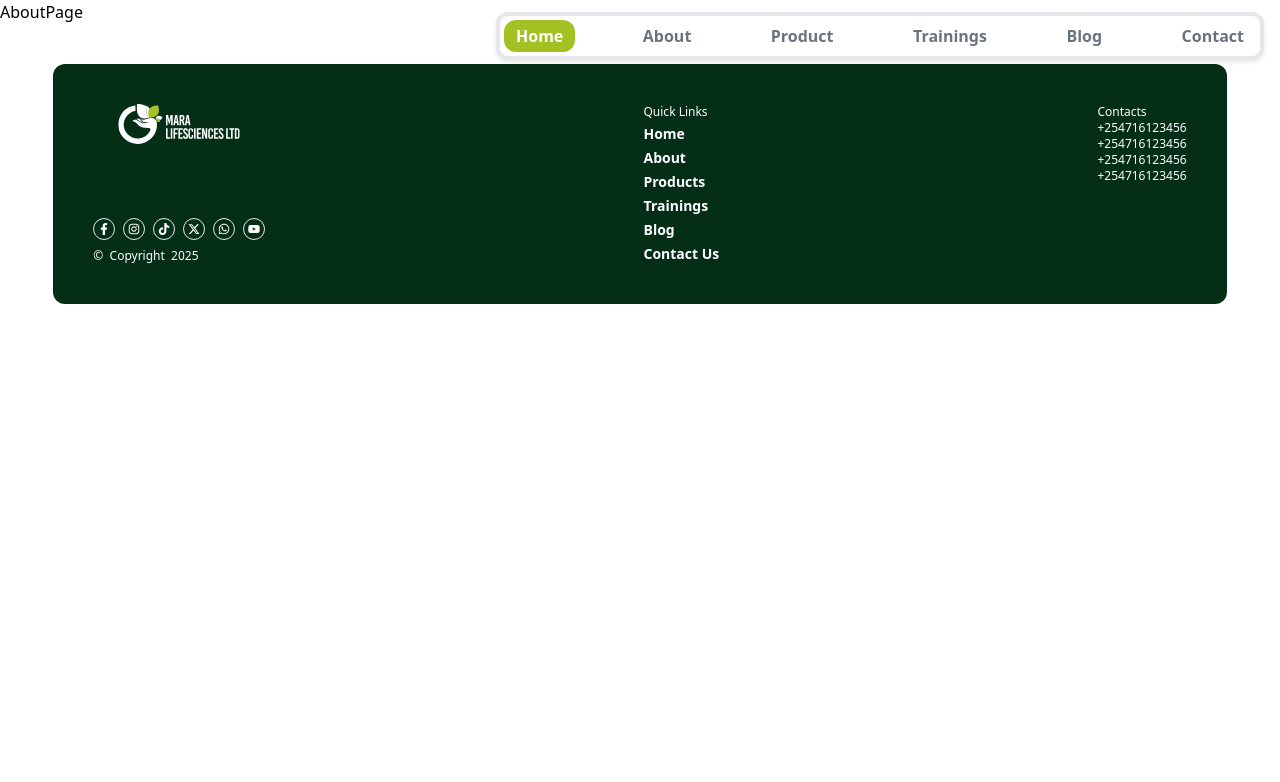
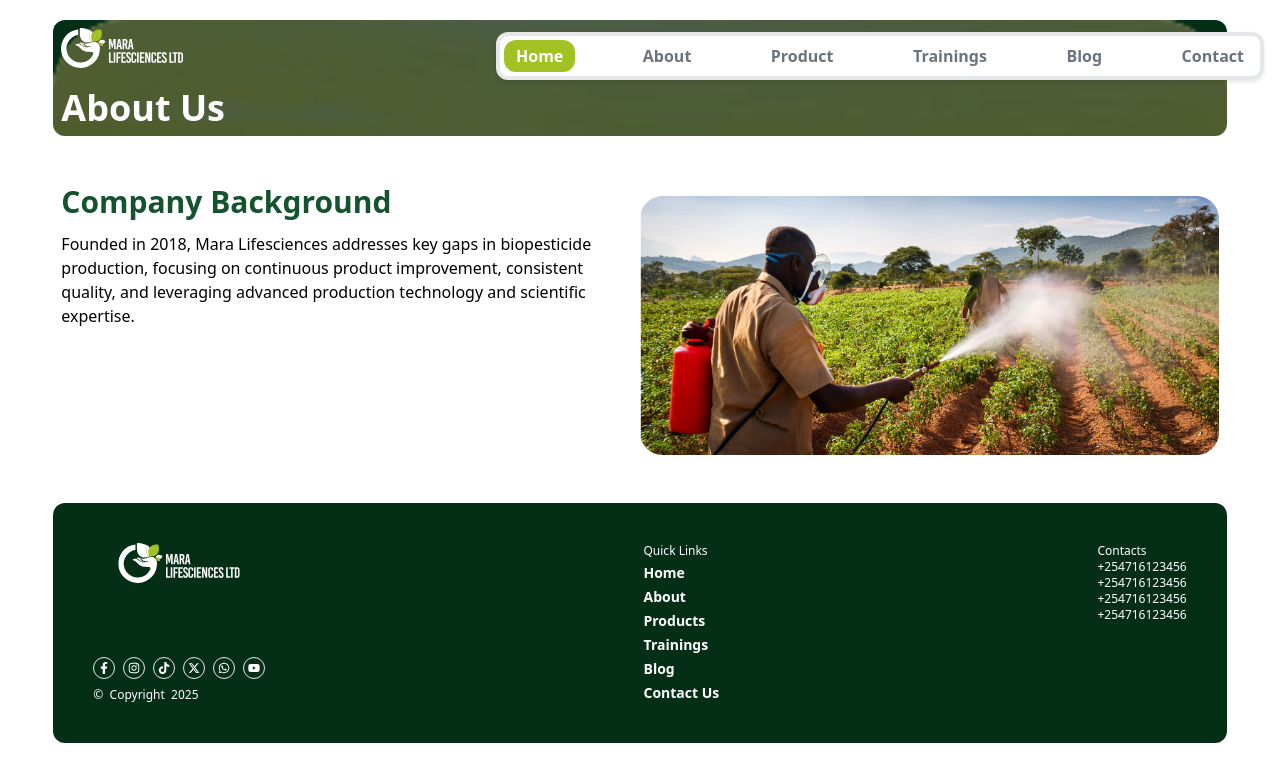
Before and after one commit to tjay1760/mara-life, a React (Vite) app: page /about in a window 1280 px wide. Shown: the top 782 px of the page. Built offline with nearby package versions, Linux system fonts and the light colour scheme.

Commit message:
added company bacground

```diff
--- a/src/components/About/AboutPage.jsx
+++ b/src/components/About/AboutPage.jsx
@@ -1,8 +1,13 @@
 import React from 'react'
+import Hero from './Hero'
+import CompanyBackground from './CompanyBackground'
 
 const AboutPage = () => {
   return (
-    <div>AboutPage</div>
+    <div>
+<Hero/>
+<CompanyBackground/>
+    </div>
   )
 }
 
--- /dev/null
+++ b/src/components/About/CompanyBackground.jsx
@@ -0,0 +1,22 @@
+import React from "react";
+import FarmPhoto from "../../assets/about/farm-photo.png"
+const CompanyBackground = () => {
+  return (
+    <div>
+      <div className="who-we-are mt-10  w-11/12 mx-auto md:flex gap-2 p-2">
+        <div className="who-we-are-titles">
+          <h1 className="text-3xl font-bold text-green-900">Company Background</h1>
+          <p className="statement mt-3">
+            Founded in 2018, Mara Lifesciences addresses key gaps in
+            biopesticide production, focusing on continuous product improvement,
+            consistent quality, and leveraging advanced production technology
+            and scientific expertise.
+          </p>
+        </div>
+        <img className="mt-3 md:w-1/2 rounded-xl" src={FarmPhoto} />
+      </div>
+    </div>
+  );
+};
+
+export default CompanyBackground;
--- /dev/null
+++ b/src/components/About/Hero.jsx
@@ -0,0 +1,19 @@
+import React from 'react'
+import Logo from '../../assets/hero/hero-logo.svg';
+import bgImage from "../../assets/hero/herobg2.png"
+
+const Hero = () => {
+  return (
+    <div className='w-11/12 bg-green-950 mx-auto rounded-xl mt-5 p-2'
+    style={{
+      backgroundImage: `url(${bgImage})`,
+      backgroundSize: "cover",
+    }}
+    >
+      <img src={Logo} className='h-10'/>
+<h1 className='text-white text-4xl font-bold mt-5'>About Us</h1>
+    </div>
+  )
+}
+
+export default Hero
```
Also changed, not shown: src/assets/about/farm-photo.png (added), src/components/About/Descriptions.jsx (added).
